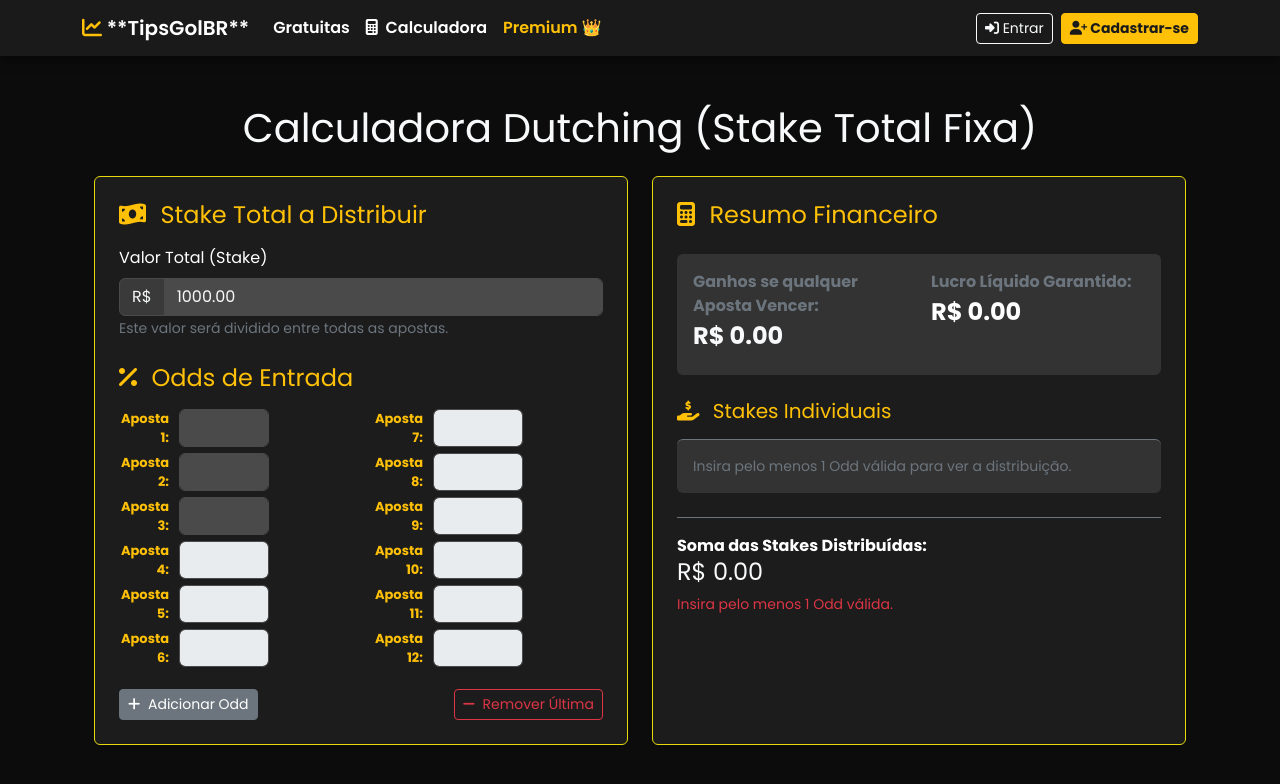
After one commit to Douglasgarciams/tipsgolbr_django, a Django app: page /calculadora-dutching/ in a window 1280 px wide. The commit adds this page. Shown: the top 784 px of the page. Run offline with Django 5.2, Linux system fonts and the light colour scheme; some libraries are stand-ins or nearby versions.

```diff
--- a/tips_core/templates/base.html
+++ b/tips_core/templates/base.html
@@ -137,6 +137,13 @@
                         <a class="nav-link" href="{% url 'home' %}">Gratuitas</a>
                     </li>
 
+                    {# NOVO LINK: CALCULADORA DUTCHING #}
+                    <li class="nav-item">
+                        <a class="nav-link text-info" href="{% url 'calculator_page' %}">
+                            <i class="fas fa-calculator me-1"></i> Calculadora
+                        </a>
+                    </li>
+
                     {% if user.is_authenticated %}
                     <li class="nav-item">
                         <a class="nav-link fw-bold text-success" href="{% url 'analysis_dashboard' %}">
--- /dev/null
+++ b/tips_core/templates/tips_core/dutching_calculator.html
@@ -0,0 +1,337 @@
+{% extends 'base.html' %}
+
+{% block title %}Calculadora Dutching{% endblock %}
+
+{% block content %}
+    <div class="container my-4">
+        <h1 class="text-center text-light mb-4">Calculadora Dutching (Stake Total Fixa)</h1>
+
+        <div class="row justify-content-center">
+            {# ALTERADO PARA COL-LG-12 PARA USAR A LARGURA MÁXIMA #}
+            <div class="col-lg-12">
+
+                <div class="row">
+
+                    {# COLUNA 1: ENTRADA DE DADOS E ODDS (50%) #}
+                    <div class="col-md-6 mb-4">
+                        <div class="card p-4 h-100">
+
+                            <h4 class="text-warning mb-3"><i class="fas fa-money-bill-wave me-2"></i> Stake Total a Distribuir</h4>
+                            <div class="row g-3 mb-4">
+
+                                <!-- Valor Total da Stake -->
+                                <div class="col-12">
+                                    <label for="totalStake" class="form-label">Valor Total (Stake)</label>
+                                    <div class="input-group">
+                                        <span class="input-group-text">R$</span>
+                                        <input type="number" id="totalStake" class="form-control" value="1000.00" min="1" step="0.01" oninput="calculateDutching()">
+                                    </div>
+                                    <small class="text-secondary">Este valor será dividido entre todas as apostas.</small>
+                                </div>
+                            </div>
+
+                            <h4 class="text-warning mb-3"><i class="fas fa-percent me-2"></i> Odds de Entrada</h4>
+
+                            {# ESTRUTURA PARA DUAS COLUNAS DE ODDS #}
+                            <div id="oddsContainer" class="row">
+                                <div id="leftColumn" class="col-6">
+                                    {# Odds 1-6 serão renderizadas aqui #}
+                                </div>
+                                <div id="rightColumn" class="col-6">
+                                    {# Odds 7-12 serão renderizadas aqui #}
+                                </div>
+                            </div>
+
+                            <div class="d-flex justify-content-between mt-3">
+                                <button class="btn btn-secondary btn-sm" onclick="addOddInput()">
+                                    <i class="fas fa-plus me-1"></i> Adicionar Odd
+                                </button>
+                                <button class="btn btn-outline-danger btn-sm" onclick="removeOddInput()">
+                                    <i class="fas fa-minus me-1"></i> Remover Última
+                                </button>
+                            </div>
+
+                        </div>
+                    </div>
+
+                    {# COLUNA 2: RESUMO FINANCEIRO E STAKES INDIVIDUAIS (50%) #}
+                    <div class="col-md-6 mb-4">
+                        <div class="card p-4 h-100 d-flex flex-column">
+                            <h4 class="text-warning mb-4"><i class="fas fa-calculator me-2"></i> Resumo Financeiro</h4>
+
+                            <div id="resultsSection" class="flex-grow-1">
+                                <div class="mb-3 p-3 bg-dark rounded">
+                                    <div class="row">
+                                        <div class="col-md-6 mb-2 mb-md-0">
+                                            <p class="mb-1 fw-bold text-secondary">Ganhos se qualquer Aposta Vencer:</p>
+                                            <h4 id="totalPayout" class="fw-bold text-light">R$ 0,00</h4>
+                                        </div>
+                                        <div class="col-md-6">
+                                            <p class="mb-1 fw-bold text-secondary">Lucro Líquido Garantido:</p>
+                                            <h4 id="netProfit" class="fw-bold text-win">R$ 0,00</h4>
+                                        </div>
+                                    </div>
+                                </div>
+
+                                <h5 class="text-warning mt-4 mb-3"><i class="fas fa-hand-holding-usd me-2"></i> Stakes Individuais</h5>
+
+                                <div id="stakesResults" class="mt-2 pt-3 border-top border-secondary p-3 bg-dark rounded">
+                                    <p class="text-secondary small mb-0">Valores de aposta por Odd serão listados aqui.</p>
+                                </div>
+
+                                <div class="mt-4 pt-3 border-top border-secondary">
+                                    <p class="mb-0 fw-bold">Soma das Stakes Distribuídas:</p>
+                                    <h4 id="totalStakeDistributed" class="text-light">R$ 0,00</h4>
+                                    <p class="text-danger small" id="stakeDifferenceAlert" style="display: none;">A soma das Stakes não totaliza o Valor Total inserido. Ajuste as Odds ou o Valor Total.</p>
+                                </div>
+                            </div>
+                        </div>
+                    </div>
+                </div>
+            </div>
+        </div>
+    </div>
+
+    <!-- CÓDIGO JS E CSS DA CALCULADORA -->
+    <style>
+        :root {
+            --dark-bg: #0c0c0c;
+            --card-bg: #2b2b2b;
+            --primary-color: #ffc107;
+        }
+        /* Estilos Específicos para a Calculadora */
+        .card { background-color: var(--card-bg); }
+        .bg-dark { background-color: #333 !important; }
+        .input-group-text { background-color: #3a3a3a; color: #f8f9fa; border-color: #4a4a4a; }
+        .form-control { background-color: #4a4a4a; color: #f8f9fa; border-color: #4a4a4a; }
+
+        /* Ajuste para o label de Odd ficar menor */
+        .label-odd {
+            font-weight: bold;
+            color: var(--primary-color);
+            min-width: 60px;
+            text-align: right;
+            padding-right: 10px;
+            font-size: small;
+        }
+        /* Garantir que as colunas internas de Odds sejam compactas */
+        #oddsContainer .odd-input-row { margin-bottom: 5px; }
+        #oddsContainer .label-odd { font-size: small; }
+
+        /* Centraliza os elementos dentro da linha de Odd */
+        /* CORREÇÃO: Usamos flex para alinhar e justificar */
+        #oddsContainer .col-12 {
+            display: flex;
+            align-items: center;
+            justify-content: space-between; /* Espaçamento entre os elementos */
+        }
+
+        /* CORREÇÃO PRINCIPAL: AUMENTANDO A LARGURA DO INPUT DE ODD */
+        #oddsContainer .form-control {
+            width: 90px !important; /* 90px deve acomodar 4-5 dígitos */
+            margin: 0 10px 0 0; /* Margem direita para separar do valor da stake */
+            text-align: right; /* Alinha o texto do input à direita (para valores) */
+        }
+
+        /* Alinhamento do valor da stake ao lado do input */
+        #oddsContainer .odd-input-row span.fw-bold {
+            font-size: small;
+            color: #17a2b8 !important;
+            min-width: 80px; /* Aumenta a largura mínima do valor da Stake para R$XXX.XX */
+            text-align: right; /* Alinha o valor da Stake à direita */
+        }
+    </style>
+
+    <script>
+        // Variáveis globais
+        const totalStakeInput = document.getElementById('totalStake');
+        const totalPayoutDisplay = document.getElementById('totalPayout');
+        const netProfitDisplay = document.getElementById('netProfit');
+        const totalStakeDistributedDisplay = document.getElementById('totalStakeDistributed');
+        const stakeDifferenceAlert = document.getElementById('stakeDifferenceAlert');
+        const stakesResults = document.getElementById('stakesResults');
+        const leftColumn = document.getElementById('leftColumn');
+        const rightColumn = document.getElementById('rightColumn');
+
+        const initialOddsValues = []; // Começa vazio por padrão
+        let oddCounter = 0;
+
+        // Função que renderiza todos os inputs (1 a 12) em DUAS COLUNAS
+        function renderOdds() {
+            leftColumn.innerHTML = '';
+            rightColumn.innerHTML = '';
+
+            // Renderiza 12 slots de input, todos desabilitados no início
+            for (let i = 1; i <= 12; i++) {
+                const newRow = document.createElement('div');
+                newRow.className = 'odd-input-row row g-3 align-items-center';
+                newRow.id = `row${i}`;
+
+                const targetColumn = (i <= 6) ? leftColumn : rightColumn;
+
+                const isDisabled = (i > 3);
+
+                newRow.innerHTML = `
+                    <div class="col-12">
+                        <label class="label-odd" for="odd${i}">Aposta ${i}:</label>
+                        <input type="number" id="odd${i}" class="form-control odd-input"
+                               value=""
+                               min="1.01" step="0.01"
+                               oninput="calculateDutching()"
+                               ${isDisabled ? 'disabled' : ''}>
+                        <span id="stakeDisplay${i}" class="fw-bold text-info small ms-2"></span>
+                    </div>
+                `;
+                targetColumn.appendChild(newRow);
+            }
+
+            oddCounter = 3;
+        }
+
+        // Adiciona um novo campo de Odd
+        function addOddInput() {
+            if (oddCounter >= 12) {
+                alert('O limite é de 12 Odds.');
+                return;
+            }
+            oddCounter++;
+            const newOddId = oddCounter;
+
+            const input = document.getElementById(`odd${newOddId}`);
+            if (input) {
+                input.disabled = false;
+                input.value = '';
+            }
+            calculateDutching();
+        }
+
+        // Remove o último campo de Odd
+        function removeOddInput() {
+            if (oddCounter <= 1) {
+                alert('É necessário manter pelo menos 1 slot de Odd visível.');
+                return;
+            }
+
+            const input = document.getElementById(`odd${oddCounter}`);
+            if (input) {
+                input.value = '';
+                input.disabled = true;
+            }
+            document.getElementById(`stakeDisplay${oddCounter}`).textContent = '';
+
+            oddCounter--;
+            calculateDutching();
+        }
+
+        // Função principal de cálculo Dutching
+        function calculateDutching() {
+            const totalStake = parseFloat(totalStakeInput.value) || 0;
+            const oddInputs = [];
+
+            for (let i = 1; i <= oddCounter; i++) {
+                const inputElement = document.getElementById(`odd${i}`);
+
+                if (inputElement && !inputElement.disabled) {
+
+                    if (inputElement.value.trim() === '') {
+                        document.getElementById(`stakeDisplay${i}`).textContent = '';
+                        continue;
+                    }
+
+                    const oddValue = parseFloat(inputElement.value);
+
+                    if (!isNaN(oddValue) && oddValue > 1.0) {
+                        oddInputs.push({ odd: oddValue, index: i });
+                    } else {
+                        stakeDifferenceAlert.textContent = `Erro: Aposta ${i} (Odd ${inputElement.value}) deve ser maior que 1.0.`;
+                        stakeDifferenceAlert.style.display = 'block';
+                        renderIndividualStakes([], 0, 0);
+                        return;
+                    }
+                }
+            }
+
+            // Validação Crucial: 1 Odd Válida e Stake Total > 0
+            if (oddInputs.length < 1 || totalStake <= 0) {
+                if (oddInputs.length < 1 && totalStake > 0) {
+                     stakeDifferenceAlert.textContent = 'Insira pelo menos 1 Odd válida.';
+                     stakeDifferenceAlert.style.display = 'block';
+                } else {
+                     stakeDifferenceAlert.style.display = 'none';
+                }
+
+                // Limpa displays de resultado
+                for (let i = 1; i <= 12; i++) {
+                    const stakeSpan = document.getElementById(`stakeDisplay${i}`);
+                    if(stakeSpan) stakeSpan.textContent = '';
+                }
+                totalPayoutDisplay.textContent = 'R$ 0.00';
+                netProfitDisplay.textContent = 'R$ 0.00';
+                totalStakeDistributedDisplay.textContent = 'R$ 0.00';
+                renderIndividualStakes([], 0, 0);
+                return;
+            }
+
+            stakeDifferenceAlert.style.display = 'none';
+
+            // Cálculo Dutching
+            const sumOfInverses = oddInputs.reduce((sum, item) => sum + (1 / item.odd), 0);
+            const totalPayout = totalStake / sumOfInverses;
+            let totalActualStake = 0;
+
+            oddInputs.forEach(item => {
+                const stakeIndividual = totalPayout / item.odd;
+                totalActualStake += stakeIndividual;
+                document.getElementById(`stakeDisplay${item.index}`).textContent = `R$ ${stakeIndividual.toFixed(2)}`;
+            });
+
+            const netProfit = totalPayout - totalStake;
+
+            // 5. Atualiza o Resumo
+            totalPayoutDisplay.textContent = `R$ ${totalPayout.toFixed(2)}`;
+            netProfitDisplay.textContent = `R$ ${netProfit.toFixed(2)}`;
+            netProfitDisplay.className = netProfit >= 0 ? 'text-win fw-bold' : 'text-loss fw-bold';
+
+            totalStakeDistributedDisplay.textContent = `R$ ${totalActualStake.toFixed(2)}`;
+
+            const difference = Math.abs(totalActualStake - totalStake);
+            if (difference > 0.01) {
+                stakeDifferenceAlert.textContent = `Atenção: A soma das Stakes (R$ ${totalActualStake.toFixed(2)}) é diferente da Stake Total (R$ ${totalStake.toFixed(2)}).`;
+                stakeDifferenceAlert.style.display = 'block';
+            }
+
+            renderIndividualStakes(oddInputs, totalPayout, totalStake);
+        }
+
+        // Função para renderizar as stakes individuais na área de resultado
+        function renderIndividualStakes(oddInputs, totalPayout, totalStake) {
+            let resultsHTML = '';
+
+            if (oddInputs.length < 1) {
+                 stakesResults.innerHTML = '<p class="text-secondary small mb-0">Insira pelo menos 1 Odd válida para ver a distribuição.</p>';
+                 return;
+            }
+
+            oddInputs.forEach(item => {
+                const stakeIndividual = totalPayout / item.odd;
+
+                resultsHTML += `
+                    <div class="result-row row">
+                        <div class="col-md-6 text-warning fw-bold">Aposta ${item.index} (Odd ${item.odd.toFixed(2)}):</div>
+                        <div class="col-md-6">
+                            Stake:
+                            <span class="fw-bold text-info">R$ ${stakeIndividual.toFixed(2)}</span>
+                        </div>
+                    </div>
+                `;
+            });
+
+            stakesResults.innerHTML = resultsHTML;
+        }
+
+        document.addEventListener('DOMContentLoaded', () => {
+            renderOdds();
+            calculateDutching();
+        });
+    </script>
+{% endblock content %}
--- a/tips_core/urls.py
+++ b/tips_core/urls.py
@@ -11,6 +11,9 @@ urlpatterns = [
 
     # Rota de Análise de Desempenho (NOVA IMPLEMENTAÇÃO)
     path('dashboard-analise/', views.analysis_dashboard, name='analysis_dashboard'),
+
+    # Rota da Calculadora (CORRIGIDA)
+    path('calculadora-dutching/', views.calculator_page, name='calculator_page'),
 
     # Rota do Botão 'Premium' no Navbar (Go-to-Premium)
     path('premium/', views.go_to_premium, name='premium_link'),
--- a/tips_core/views.py
+++ b/tips_core/views.py
@@ -143,6 +143,13 @@ def analysis_dashboard(request):
     }
     return render(request, 'tips_core/analysis_dashboard.html', context)
 
+    # VIEW DA CALCULADORA (NOVA)
+def calculator_page(request):
+    """Renderiza a página da Calculadora Dutching."""
+    return render(request, 'tips_core/dutching_calculator.html', {
+        'title': 'Calculadora Dutching',
+    })
+
 
 # --- VIEWS DE AUTENTICAÇÃO E PREMIUM ---
 
```
